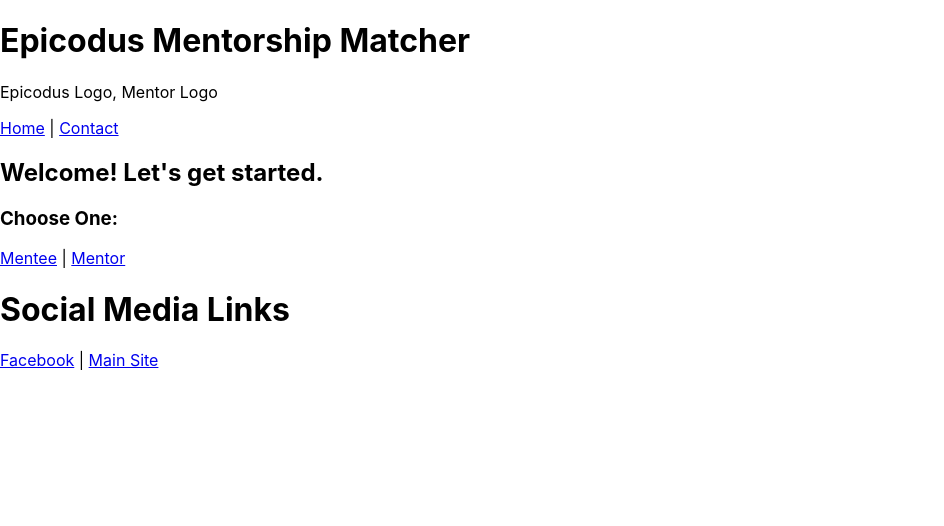
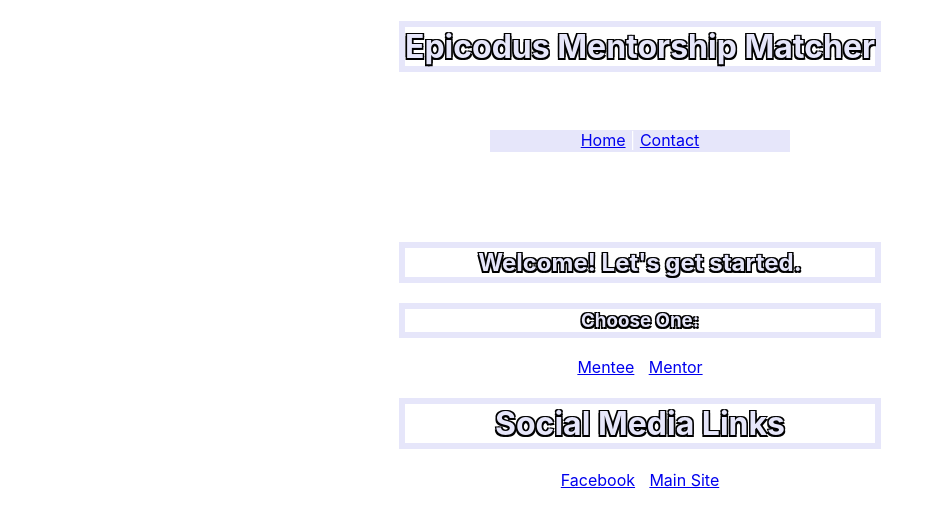
Before and after one commit to evawiedmann/questionnaire, a React (Create React App) app: page / in a window 1280 px wide. Shown: the top 526 px of the page, without its empty margins (0-944 px from the left). Built offline with nearby package versions, Linux system fonts and the light colour scheme.

Commit message:
styling intro

```diff
--- a/src/styles/App.css
+++ b/src/styles/App.css
@@ -0,0 +1,73 @@
+body {
+  background-position: center;
+  height: 100vh;
+  background-size: cover;
+  justify-content: center;
+  display: flex;
+  overflow: visible;
+  text-align: center;
+  color: white;
+  content-align: center;
+
+}
+
+.form {
+  border: 10px solid;
+  margin: auto;
+  width: 50%;
+  padding: 10px;
+}
+
+.App-logo {
+  height: 40vmin;
+  pointer-events: none;
+}
+
+@media (prefers-reduced-motion: no-preference) {
+  .App-logo {
+    animation: App-logo-spin infinite 20s linear;
+  }
+}
+
+h1, h2, h3, h4 {
+  text-align: center;
+  border: 6px solid;
+  color: lavender;
+  text-shadow:
+  -1.5px -1.5px 0 #000,
+  1.5px -1.5px 0 #000,
+  -1.5px 1.5px 0 #000,
+  1.5px 1.5px 0 #000;
+}
+
+.nav {
+  margin: auto;
+  width:300px;
+  height:22px;
+  background: lavender;
+  margin-bottom: 90px;
+}
+
+.App-header {
+  background-color: black;
+  min-height: 100vh;
+  display: flex;
+  flex-direction: column;
+  align-items: center;
+  justify-content: center;
+  font-size: calc(10px + 2vmin);
+  color: white;
+}
+
+.App-link {
+  color: #61dafb;
+}
+
+@keyframes App-logo-spin {
+  from {
+    transform: rotate(0deg);
+  }
+  to {
+    transform: rotate(360deg);
+  }
+}
```
